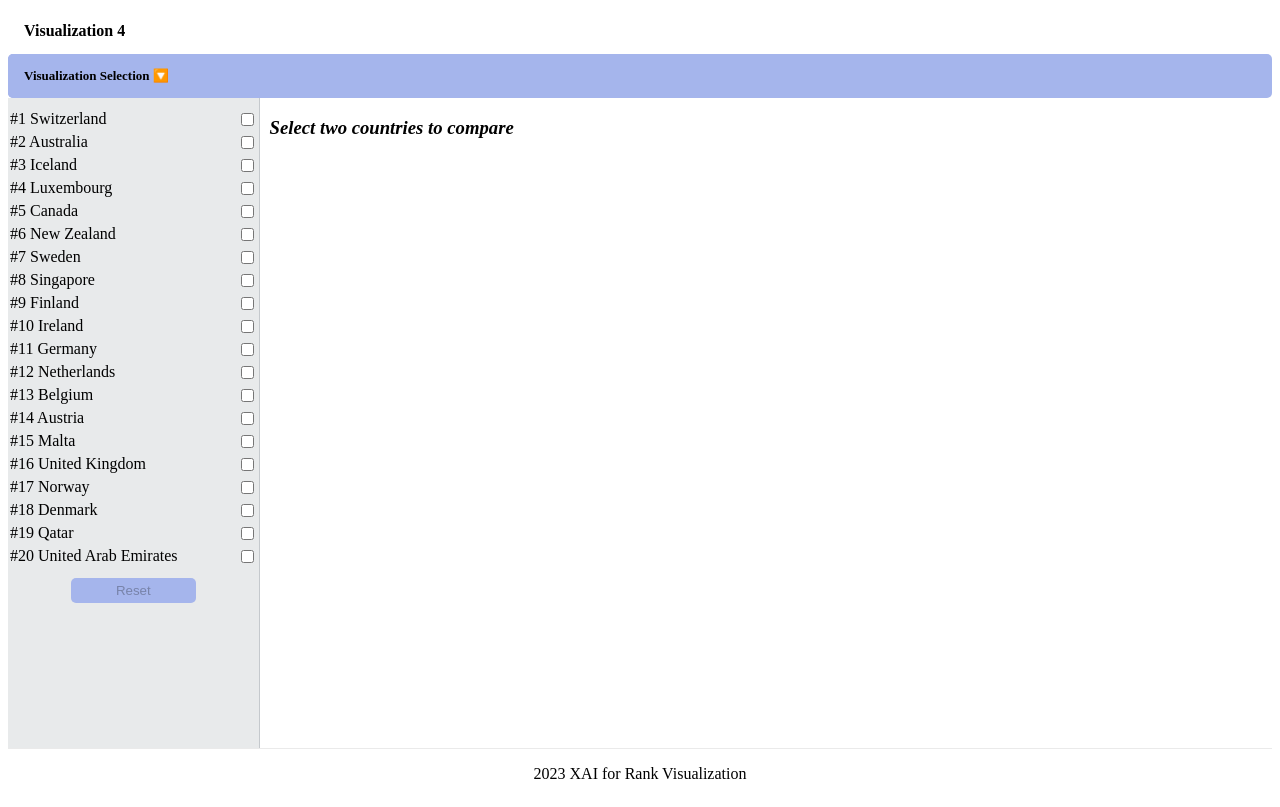
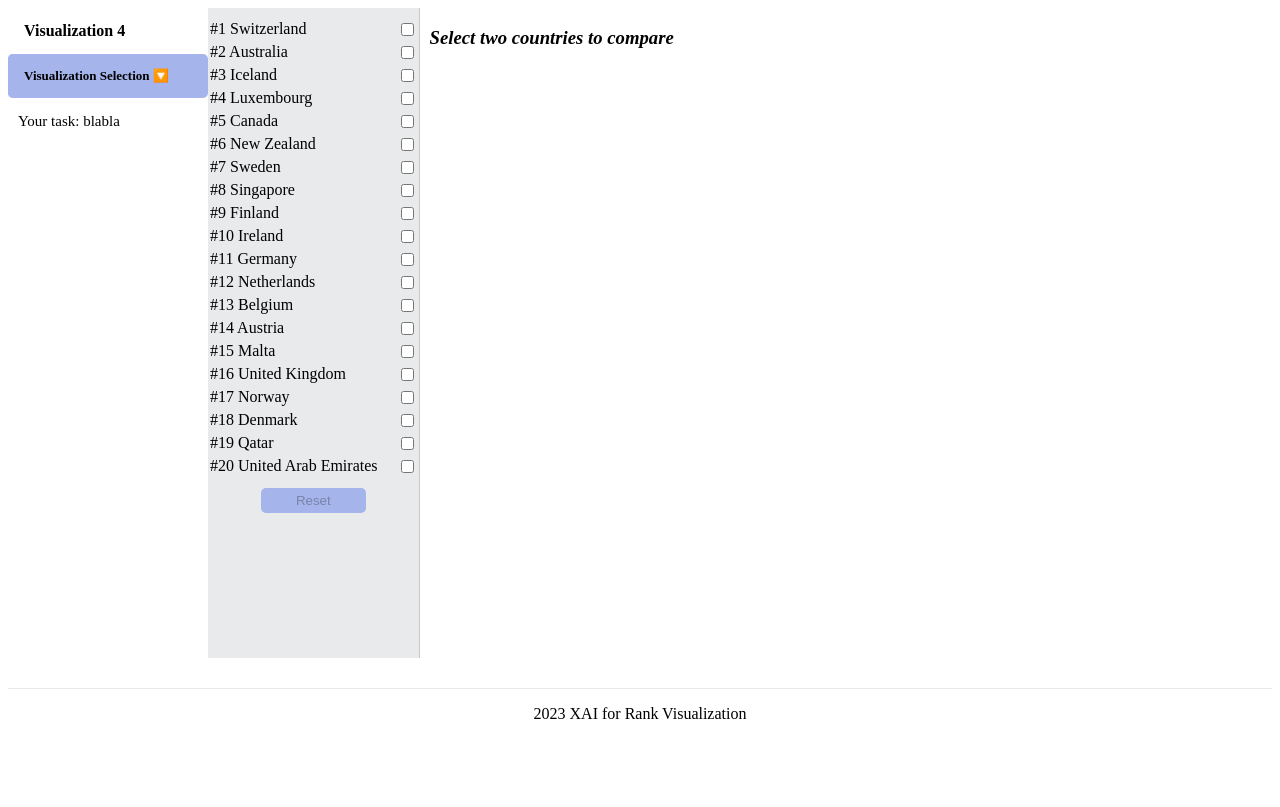
Before and after one commit to tluo3032/visualization_xai, a Next.js app: page /visualization4 in a window 1280 px wide. Built offline with nearby package versions, Linux system fonts and the light colour scheme.

Commit message:
Changed information to left for v4

```diff
--- a/src/components/Visualization.js
+++ b/src/components/Visualization.js
@@ -40,9 +40,6 @@ export default function Visualization({sorting, hover}) {
                     {router.query.order ?
                         <Link href={{query: null}} className={styles.backButton}>Back</Link> : null}
                 </div>
-                <div>
-
-                </div>
                 <div className={styles.waffleContainer}>
                     <div className={styles.wafflebox}>
                         {sortedCountries.map(country => (
--- a/src/components/visualization.module.css
+++ b/src/components/visualization.module.css
@@ -54,6 +54,7 @@
 }
 .body{
   min-height: 85vh;
+  display: flex;
 }
 
 
--- a/src/pages/visualization4.js
+++ b/src/pages/visualization4.js
@@ -2,6 +2,9 @@ import Head from "next/head";
 import XAInavbar from "@/components/Navbar";
 import styles from "@/components/visualization.module.css";
 import CountrySelectList from "@/components/CountrySelectList";
+import Image from "next/image";
+import chart from "@/components/label.png";
+import Link from "next/link";
 
 
 export default function Visualization4(){
@@ -11,15 +14,16 @@ export default function Visualization4(){
             <Head>
                 <title>XAI visualization</title>
             </Head>
-            <div>
-                <div className={styles.body}>
-                        <XAInavbar/>
-                        <CountrySelectList/>
-                </div>
-                <footer className={styles.footer}>
-                    <p>2023 XAI for Rank Visualization</p>
-                </footer>
+            <div className={styles.leftSide}>
+                <XAInavbar />
+                <p className={styles.task}>Your task: blabla</p>
             </div>
+            <div className={styles.body}>
+                    <CountrySelectList/>
+            </div>
+            <footer className={styles.footer}>
+                <p>2023 XAI for Rank Visualization</p>
+            </footer>
         </div>
     );
 }
```
